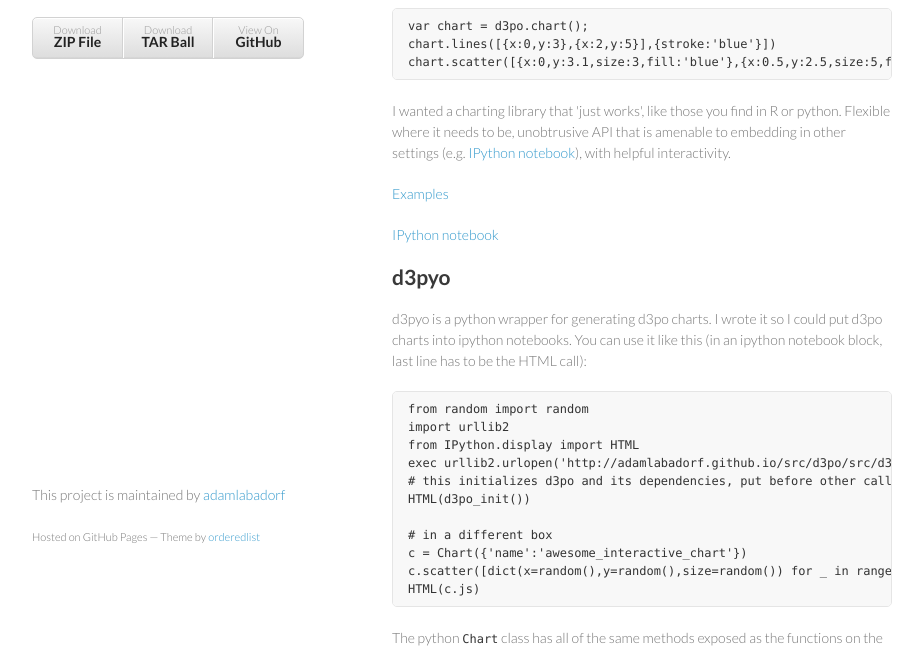
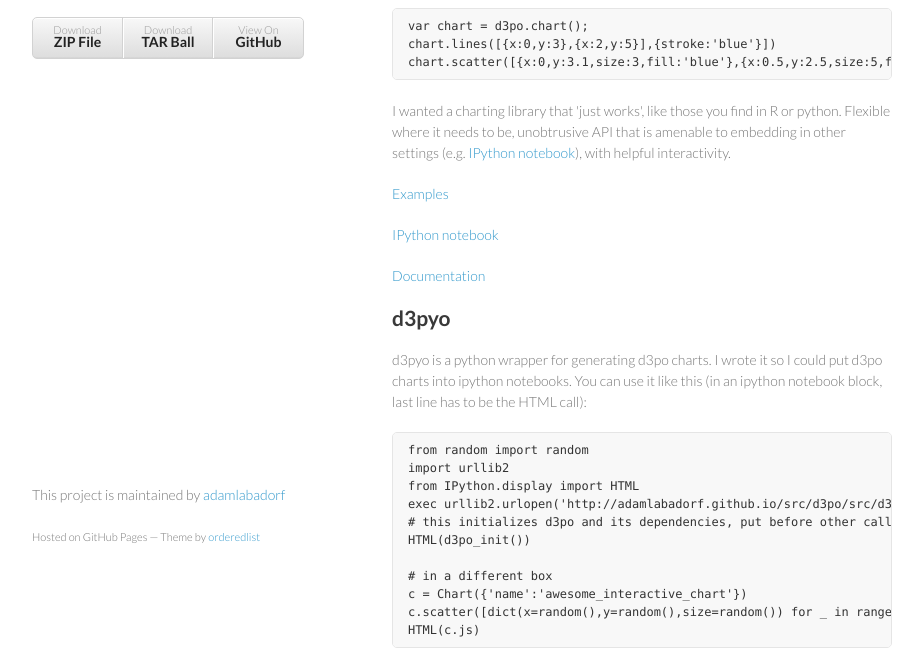
Before and after one commit to adamlabadorf/d3po, a plain HTML site: page index.html in a window 1280 px wide. Shown: the part 184-834 px from the top of the page, without its empty margins (178-1101 px from the left). Drawn offline with Linux system fonts and the light colour scheme.

Commit message:
added docs to home page

```diff
--- a/index.html
+++ b/index.html
@@ -49,6 +49,8 @@ with helpful interactivity.</p>
 <p><a href="http://adamlabadorf.github.io/src/d3po/src/test.html">Examples</a></p>
 
 <p><a href="http://nbviewer.ipython.org/url/adamlabadorf.github.io/src/d3po/src/d3po.ipynb">IPython notebook</a></p>
+
+<p><a href="http://adamlabadorf.github.io/d3po/docs.html">Documentation</a></p>
 
 <h2>
 <a name="d3pyo" class="anchor" href="#d3pyo"><span class="octicon octicon-link"></span></a>d3pyo</h2>
```
